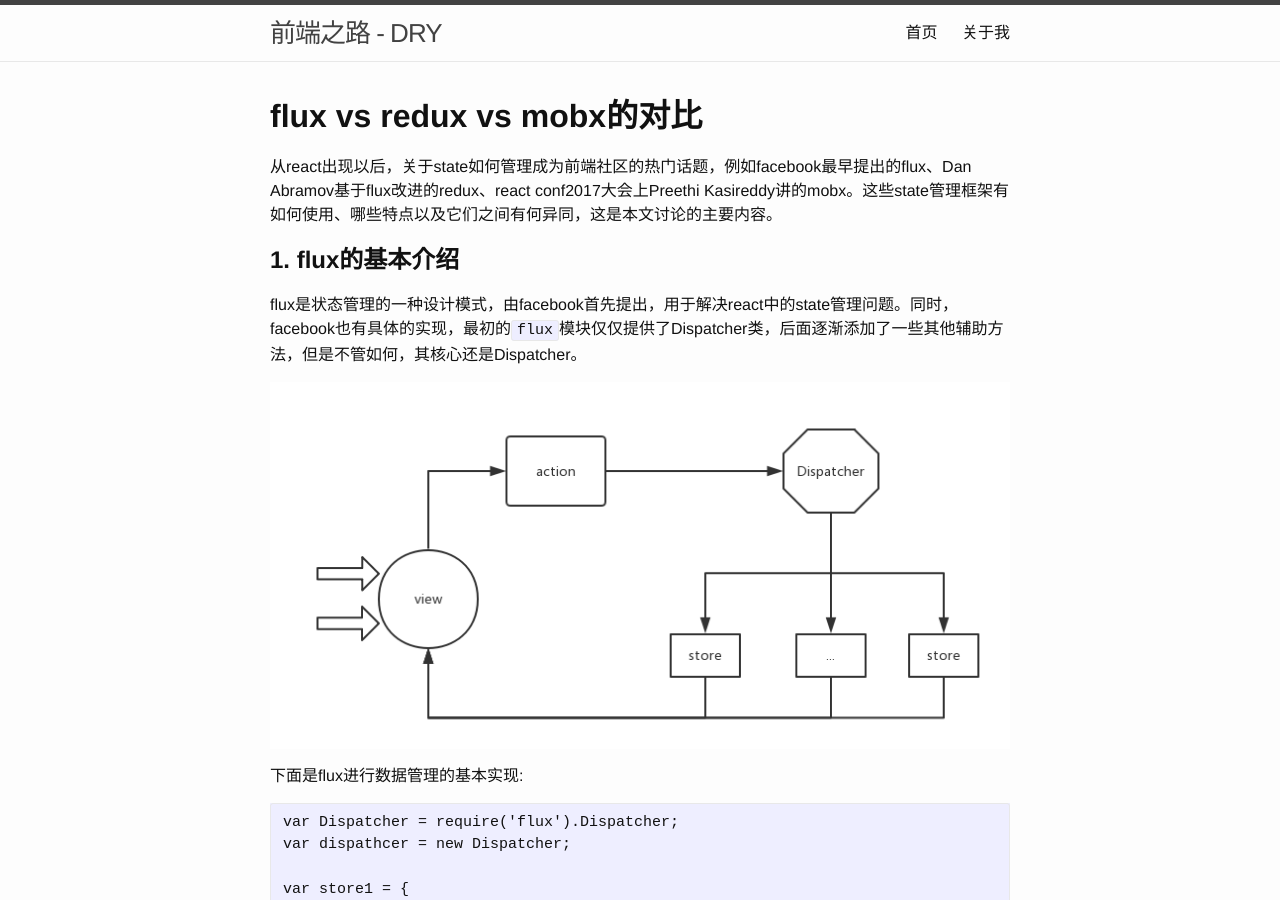
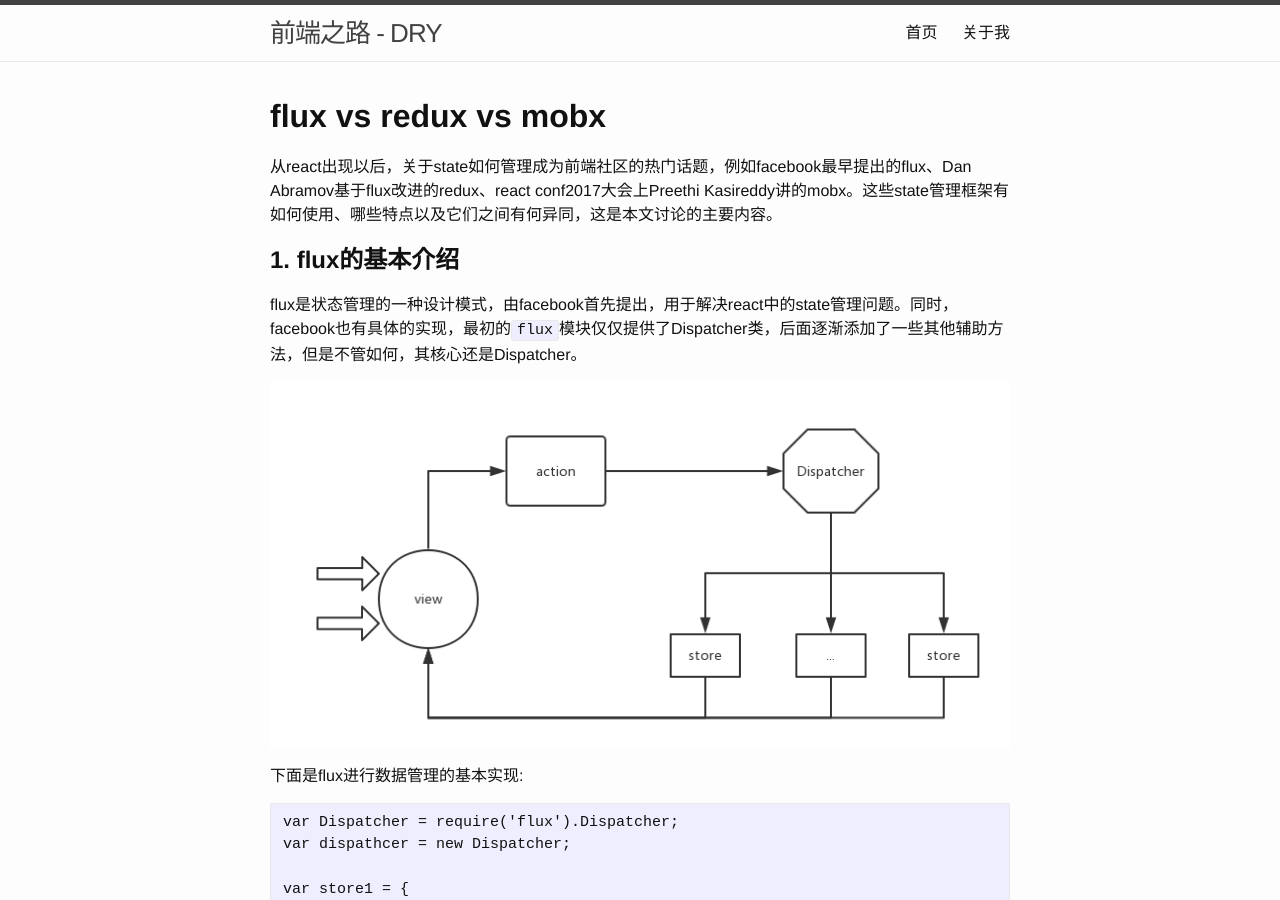
Before and after one commit to zhenhua-lee/zhenhua-lee.github.io, a Jekyll site: the page built from _posts/2017-04-14-state-manage.md, in a window 1280 px wide and 900 px high. Built offline with Jekyll 4.4.1, drawn with Linux system fonts in a browser that asks for light colours.

Commit message:
修改标题

```diff
--- a/_posts/2017-04-14-state-manage.md
+++ b/_posts/2017-04-14-state-manage.md
@@ -1,12 +1,12 @@
 ---
-title: "flux vs redux vs mobx的对比"
+title: "flux vs redux vs mobx"
 category: react
 tags: ["react", "flux", "redux", "mobx"]
 excerpt: >
   从react出现以后，关于state如何管理成为前端社区的热门话题，例如facebook最早提出的flux、Dan Abramov基于flux改进的redux、react conf2017大会上Preethi Kasireddy讲的mobx。这些state管理框架有如何使用、哪些特点以及它们之间有何异同，这是本文讨论的主要内容。
 ---
 
-# flux vs redux vs mobx的对比
+# flux vs redux vs mobx
 
 从react出现以后，关于state如何管理成为前端社区的热门话题，例如facebook最早提出的flux、Dan Abramov基于flux改进的redux、react conf2017大会上Preethi Kasireddy讲的mobx。这些state管理框架有如何使用、哪些特点以及它们之间有何异同，这是本文讨论的主要内容。
 
```
